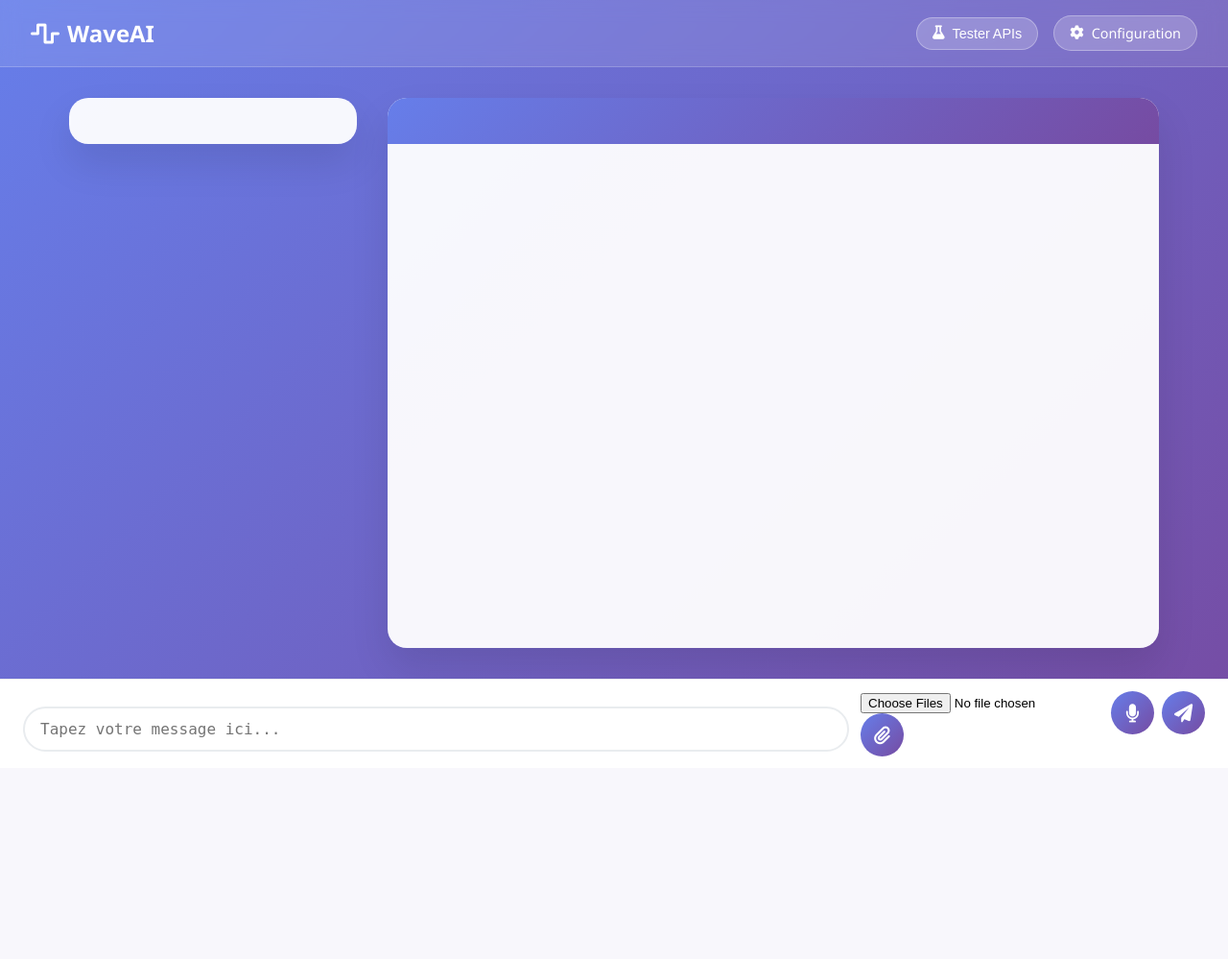
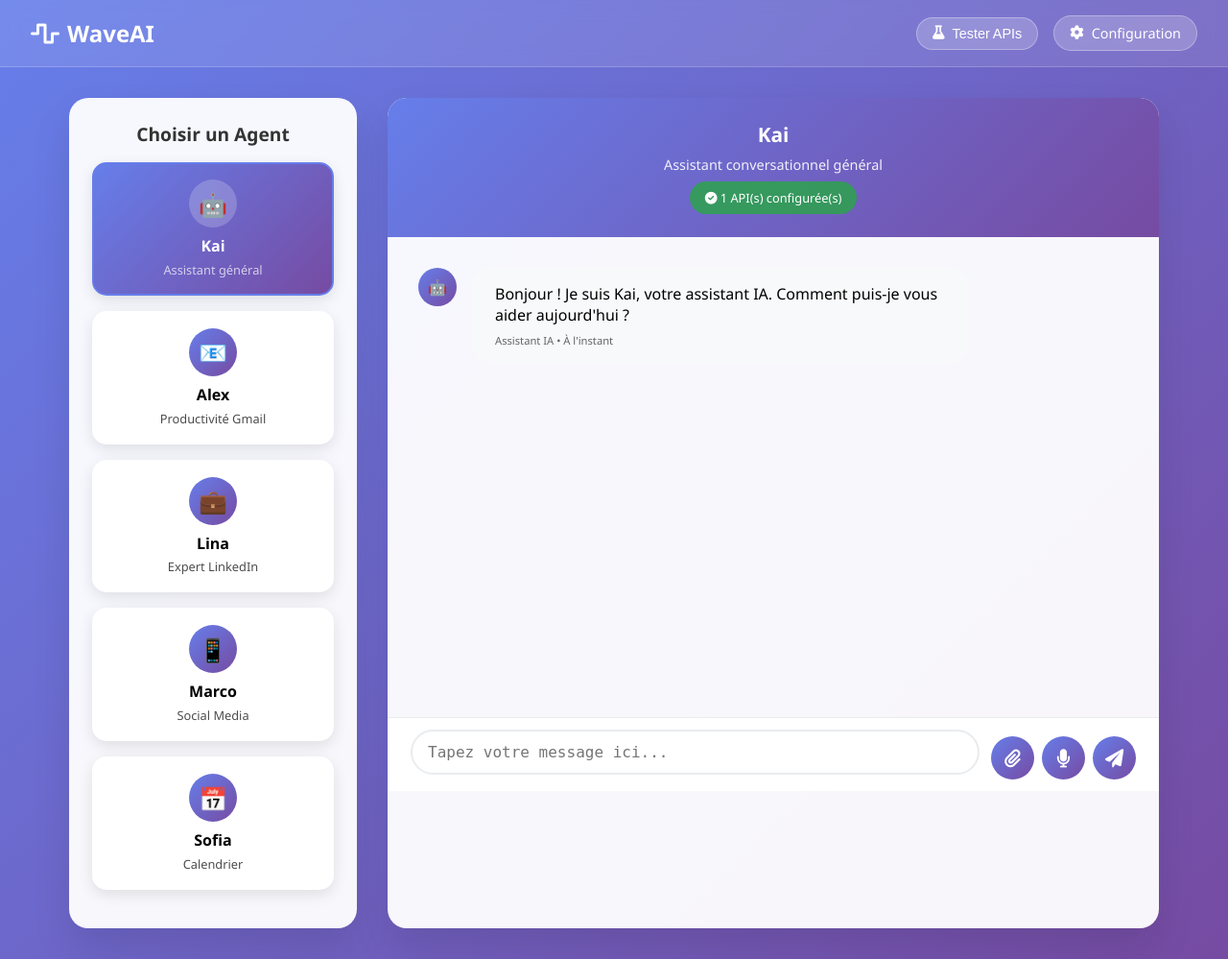
Before and after one commit to odipld83-ui/WaveAI_v4.6, a Flask app: page / in a window 1280 px wide. Shown: the whole page at 96% size. Before the commit the page ends 788 px from the top, so only its background shows below. Run offline with Flask 3, Linux system fonts and the light colour scheme; data that the repository does not hold is empty; some libraries are stand-ins or nearby versions.

Commit message:
Update chat.html

```diff
--- a/templates/chat.html
+++ b/templates/chat.html
@@ -12,15 +12,10 @@
             box-sizing: border-box;
         }
 
-        /* CORRECTION CRITIQUE 1: Forcer HTML et BODY à 100% de la hauteur */
-        html, body {
-            height: 100%; /* Important pour la structure mobile */
-            overflow: hidden; /* Empêche tout défilement indésirable de la page */
-        }
-
         body {
             font-family: 'Segoe UI', Tahoma, Geneva, Verdana, sans-serif;
             background: linear-gradient(135deg, #667eea 0%, #764ba2 100%);
+            min-height: 100vh;
             display: flex;
             flex-direction: column;
         }
@@ -311,18 +306,93 @@
             font-size: 1.2rem;
             flex-shrink: 0;
         }
-        /* [Omissis : Styles intermédiaires et animations] */
+
+        .control-btn:hover {
+            transform: translateY(-2px);
+            box-shadow: 0 5px 15px rgba(102, 126, 234, 0.3);
+        }
+
+        .control-btn.recording {
+            background: linear-gradient(135deg, #dc3545, #c82333);
+            animation: pulse 1.5s infinite;
+        }
+
+        @keyframes pulse {
+            0% { transform: scale(1); }
+            50% { transform: scale(1.05); }
+            100% { transform: scale(1); }
+        }
+
+        .loading {
+            display: flex;
+            align-items: center;
+            gap: 0.5rem;
+            color: #667eea;
+            font-style: italic;
+        }
+
+        .typing-indicator {
+            display: inline-flex;
+            gap: 3px;
+        }
+
+        .typing-dot {
+            width: 6px;
+            height: 6px;
+            border-radius: 50%;
+            background: currentColor;
+            animation: typing 1.4s infinite ease-in-out;
+        }
+
+        .typing-dot:nth-child(1) { animation-delay: -0.32s; }
+        .typing-dot:nth-child(2) { animation-delay: -0.16s; }
+
+        @keyframes typing {
+            0%, 80%, 100% { transform: scale(0.8); opacity: 0.5; }
+            40% { transform: scale(1); opacity: 1; }
+        }
+
+        .error-message {
+            background: #f8d7da;
+            color: #721c24;
+            padding: 1rem;
+            border-radius: 10px;
+            margin: 1rem 0;
+            border: 1px solid #f5c6cb;
+        }
+
+        .success-message {
+            background: #d4edda;
+            color: #155724;
+            padding: 1rem;
+            border-radius: 10px;
+            margin: 1rem 0;
+            border: 1px solid #c3e6cb;
+        }
+
+        .file-upload {
+            position: relative;
+            overflow: hidden;
+            display: inline-block;
+        }
+
+        .file-upload input[type=file] {
+            position: absolute;
+            left: -9999px;
+        }
+
+        .hidden {
+            display: none !important;
+        }
 
         /* ======================================= */
-        /* 💡 CORRECTION DU DESIGN MOBILE AGRESSIVE (WhatsApp style) */
+        /* 💡 CORRECTION DU DESIGN MOBILE (WhatsApp style) */
         /* ======================================= */
         @media (max-width: 768px) {
-            /* Nous allons utiliser la hauteur de l'écran mobile pour tout l'affichage */
             body {
-                /* Fixer la hauteur pour éviter les problèmes de barre d'adresse */
+                /* Force l'application à prendre toute la hauteur verticale */
+                min-height: 100vh;
                 height: 100vh;
-                min-height: 100vh;
-                flex-direction: column;
                 overflow: hidden; /* Empêche le défilement général */
             }
 
@@ -427,15 +517,56 @@
 
     <div class="main-container">
         <div class="agents-panel">
+            <div class="agents-title">Choisir un Agent</div>
+
+            <div class="agent-card active" data-agent="kai">
+                <div class="agent-avatar">🤖</div>
+                <div class="agent-name">Kai</div>
+                <div class="agent-role">Assistant général</div>
+            </div>
+
+            <div class="agent-card" data-agent="alex">
+                <div class="agent-avatar">📧</div>
+                <div class="agent-name">Alex</div>
+                <div class="agent-role">Productivité Gmail</div>
+            </div>
+
+            <div class="agent-card" data-agent="lina">
+                <div class="agent-avatar">💼</div>
+                <div class="agent-name">Lina</div>
+                <div class="agent-role">Expert LinkedIn</div>
+            </div>
+
+            <div class="agent-card" data-agent="marco">
+                <div class="agent-avatar">📱</div>
+                <div class="agent-name">Marco</div>
+                <div class="agent-role">Social Media</div>
+            </div>
+
+            <div class="agent-card" data-agent="sofia">
+                <div class="agent-avatar">📅</div>
+                <div class="agent-name">Sofia</div>
+                <div class="agent-role">Calendrier</div>
+            </div>
         </div>
 
         <div class="chat-panel">
             <div class="chat-header">
+                <div class="current-agent" id="currentAgentName">Kai</div>
+                <div class="agent-description" id="currentAgentDescription">Assistant conversationnel général</div>
+                <div class="api-status status-unknown" id="apiStatus">
+                    <i class="fas fa-question-circle"></i>
+                    Statut API: Non testé
+                </div>
             </div>
 
             <div class="chat-messages" id="chatMessages">
+                <div class="message">
+                    <div class="message-avatar agent-message-avatar">🤖</div>
+                    <div class="message-content">
+                        <div>Bonjour ! Je suis Kai, votre assistant IA. Comment puis-je vous aider aujourd'hui ?</div>
+                        <div class="message-info">Assistant IA • À l'instant</div>
                     </div>
-
                 </div>
             </div>
 
```
Also changed, not shown: other parts of templates/chat.html (+45 -24 lines). Lines whose indentation alone changed are shown as unchanged.
